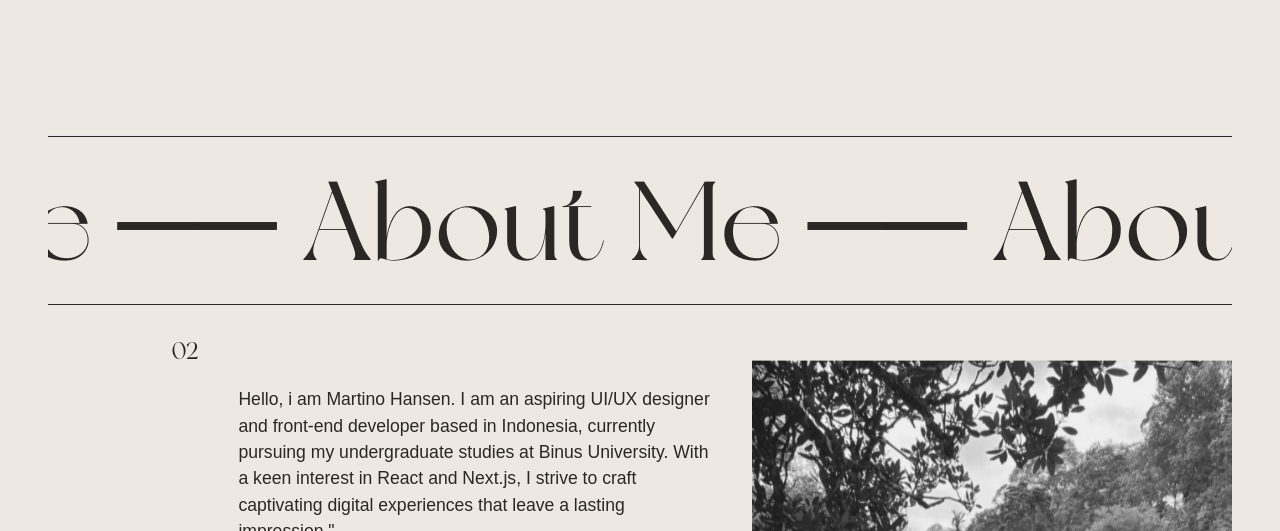
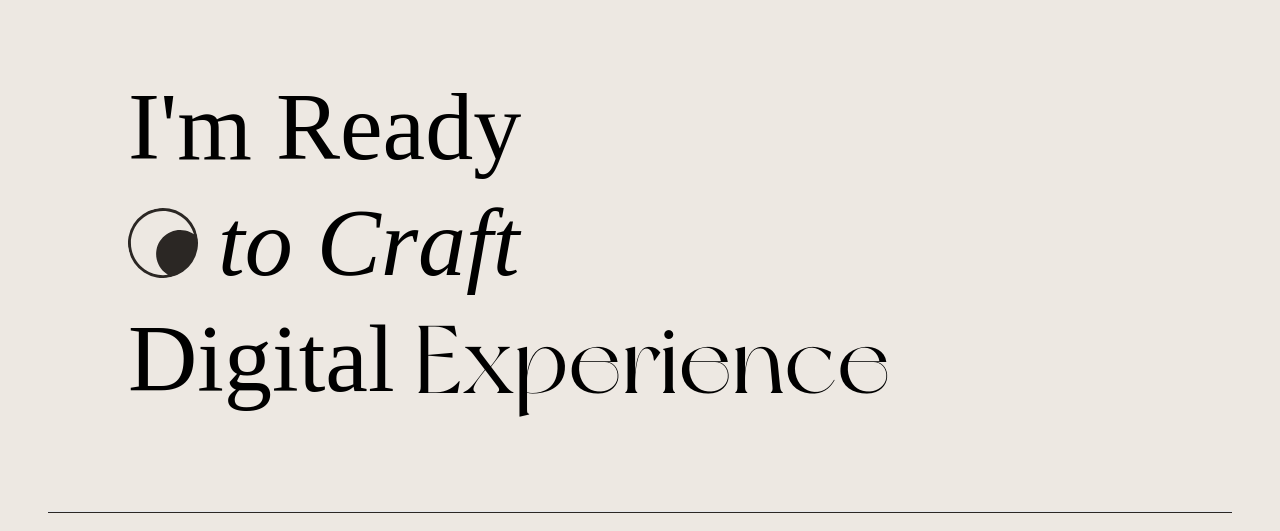
Before and after one commit to MarHansen/martinohansen.com, a React (Vite) app: page /about in a window 1280 px wide. Shown: the part 153-684 px from the top of the page. Built offline with nearby package versions, Linux system fonts and the light colour scheme; a web font is replaced by a local one.

Commit message:
Reworking Projects & About Me pages

```diff
--- a/src/components/pages/about-page.tsx
+++ b/src/components/pages/about-page.tsx
@@ -7,8 +7,29 @@ import Transition from "../animation/page-transition";
 import Footer from "../sections/footer";
 import Expertise from "../sections/expertise";
 import ReturnButton from "../buttons/return-button";
+import { motion, useAnimation } from "framer-motion";
+import { useEffect } from "react";
 
 function AboutPage() {
+  const controls = useAnimation();
+
+  useEffect(() => {
+    controls.start("visible");
+  }, [controls]);
+
+  const textVariants = {
+    hidden: {
+      y: 500,
+    },
+    visible: {
+      y: 0,
+      opacity: 1,
+      transition: {
+        ease: [0.6, 0.01, -0.05, 0.95],
+        duration: 1.5,
+      },
+    },
+  };
   return (
     <>
       <Transition>
@@ -21,6 +42,73 @@ function AboutPage() {
           <>
             <div className="mt-24">
               <ReturnButton></ReturnButton>
+              <div className="sm:mx-20 mx-5 flex flex-col gap-[2rem] font-light md:text-[6rem] text-[5rem] overflow-hidden">
+                <motion.h1
+                  variants={textVariants}
+                  initial="hidden"
+                  animate={controls}
+                  className="sm:-mb-[60px] -mb-[30px] overflow-hidden"
+                >
+                  I'm Ready
+                </motion.h1>
+                <motion.div
+                  variants={textVariants}
+                  initial="hidden"
+                  animate={controls}
+                  className="flex gap-5 items-center sm:-mb-[60px] -mb-[30px]"
+                >
+                  <motion.svg
+                    style={{ rotate: "0deg" }}
+                    animate={{ rotate: "360deg" }}
+                    transition={{
+                      repeat: Infinity,
+                      duration: 5,
+                      ease: "linear",
+                    }}
+                    viewBox="0 0 24 24"
+                    fill="none"
+                    xmlns="http://www.w3.org/2000/svg"
+                    className="max-w-[6%] min-w-[70px]"
+                  >
+                    <circle cx="12" cy="12" r="12" fill="#2B2724" />
+                    <path
+                      d="M11.3283 1C10.517 1.756 9.86619 2.66767 9.41482 3.68063C8.96346 4.69358 8.72076 5.78707 8.70119 6.89585C8.68163 8.00464 8.88561 9.10601 9.30095 10.1343C9.71630 11.1625 10.3345 12.0966 11.1187 12.8807C11.9029 13.6649 12.8370 14.2830 13.8653 14.6984C14.8936 15.1137 15.9950 15.3177 17.1039 15.2981C18.2127 15.2785 19.3062 15.0358 20.3192 14.5845C21.3322 14.1332 22.2440 13.4824 23.0000 12.6711C22.8276 15.4679 21.5948 18.0937 19.5531 20.013C17.5114 21.9323 14.8144 23.0005 12.0121 23.0000C5.92963 23.0000 1 18.0706 1 11.9895C1 6.13748 5.56516 1.35233 11.3283 1Z"
+                      fill="#EDE8E2"
+                    />
+                  </motion.svg>
+                  <motion.h1
+                    variants={textVariants}
+                    initial="hidden"
+                    animate={controls}
+                    className="italic"
+                  >
+                    to Craft
+                  </motion.h1>
+                </motion.div>
+                <motion.div
+                  variants={textVariants}
+                  initial="hidden"
+                  animate={controls}
+                  className="flex sm:flex-row flex-col gap-5 overflow-hidden"
+                >
+                  <motion.h1
+                    variants={textVariants}
+                    initial="hidden"
+                    animate={controls}
+                    className="overflow-hidden sm:-mb-[50px] -mb-[20px]"
+                  >
+                    Digital
+                  </motion.h1>
+                  <motion.h1
+                    variants={textVariants}
+                    initial="hidden"
+                    animate={controls}
+                    className="font-serif"
+                  >
+                    Experience
+                  </motion.h1>
+                </motion.div>
+              </div>
               <About></About>
 
               <Expertise></Expertise>
--- a/src/components/pages/projects-page.tsx
+++ b/src/components/pages/projects-page.tsx
@@ -4,8 +4,8 @@ import "../../css/index.css";
 import { Helmet } from "react-helmet";
 import Transition from "../animation/page-transition";
 import Footer from "../sections/footer";
-import { motion } from "framer-motion";
-import { useRef } from "react";
+import { motion, useAnimation } from "framer-motion";
+import { useRef, useEffect } from "react";
 import ScrollReveal from "../animation/scroll-reveal";
 import { AnimatedTextCharacter } from "../animation/animated-text";
 import ReturnButton from "../buttons/return-button";
@@ -28,6 +28,26 @@ function ProjectsPage() {
     },
   };
 
+  const controls = useAnimation();
+
+  useEffect(() => {
+    controls.start("visible");
+  }, [controls]);
+
+  const textVariants = {
+    hidden: {
+      y: 500,
+    },
+    visible: {
+      y: 0,
+      opacity: 1,
+      transition: {
+        ease: [0.6, 0.01, -0.05, 0.95],
+        duration: 1.5,
+      },
+    },
+  };
+
   return (
     <>
       <Transition>
@@ -40,12 +60,50 @@ function ProjectsPage() {
           <>
             <ReturnButton></ReturnButton>
 
-            <section className="h-[40vh] my-auto">
-              <div className="flex gap-[2rem] font-serif font-medium md:text-[7rem] text-[5rem]">
-                <AnimatedTextCharacter
-                  customI={0}
-                  text="Projects"
-                ></AnimatedTextCharacter>
+            <section className="my-auto mb-[5rem]">
+              <div className="flex flex-col gap-[2rem] font-light md:text-[6rem] text-[5rem] overflow-hidden">
+                <motion.h1
+                  variants={textVariants}
+                  initial="hidden"
+                  animate={controls}
+                  className="-mb-[60px] overflow-hidden"
+                >
+                  Featured
+                </motion.h1>
+                <motion.div
+                  variants={textVariants}
+                  initial="hidden"
+                  animate={controls}
+                  className="flex gap-5 items-center"
+                >
+                  <motion.svg
+                    style={{ rotate: "0deg" }}
+                    animate={{ rotate: "360deg" }}
+                    transition={{
+                      repeat: Infinity,
+                      duration: 5,
+                      ease: "linear",
+                    }}
+                    viewBox="0 0 24 24"
+                    fill="none"
+                    xmlns="http://www.w3.org/2000/svg"
+                    className="max-w-[6.5%] min-w-[70px]"
+                  >
+                    <circle cx="12" cy="12" r="12" fill="#2B2724" />
+                    <path
+                      d="M11.3283 1C10.517 1.756 9.86619 2.66767 9.41482 3.68063C8.96346 4.69358 8.72076 5.78707 8.70119 6.89585C8.68163 8.00464 8.88561 9.10601 9.30095 10.1343C9.71630 11.1625 10.3345 12.0966 11.1187 12.8807C11.9029 13.6649 12.8370 14.2830 13.8653 14.6984C14.8936 15.1137 15.9950 15.3177 17.1039 15.2981C18.2127 15.2785 19.3062 15.0358 20.3192 14.5845C21.3322 14.1332 22.2440 13.4824 23.0000 12.6711C22.8276 15.4679 21.5948 18.0937 19.5531 20.013C17.5114 21.9323 14.8144 23.0005 12.0121 23.0000C5.92963 23.0000 1 18.0706 1 11.9895C1 6.13748 5.56516 1.35233 11.3283 1Z"
+                      fill="#EDE8E2"
+                    />
+                  </motion.svg>
+                  <motion.h1
+                    variants={textVariants}
+                    initial="hidden"
+                    animate={controls}
+                    className="italic"
+                  >
+                    Projects
+                  </motion.h1>
+                </motion.div>
               </div>
 
               <div
```
